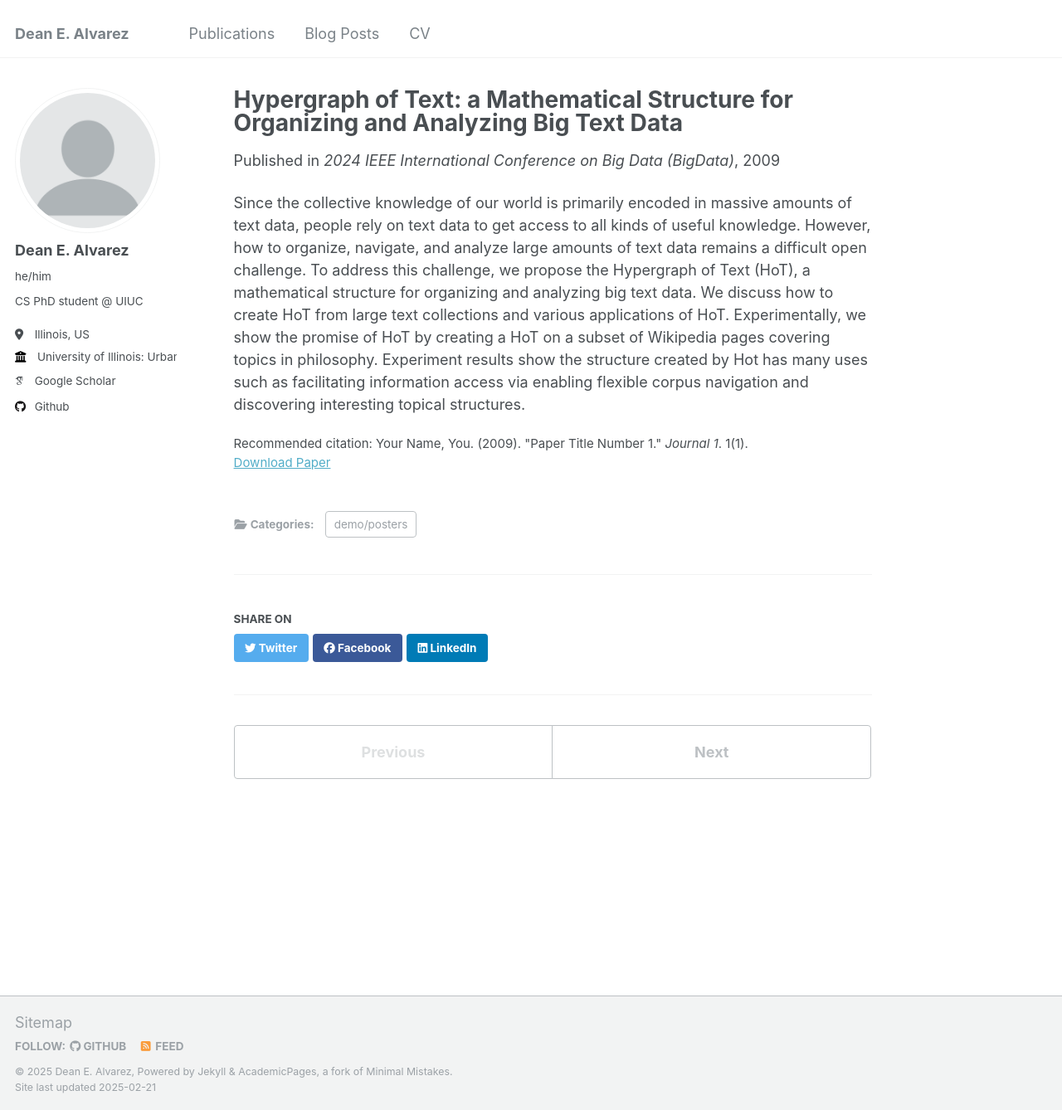
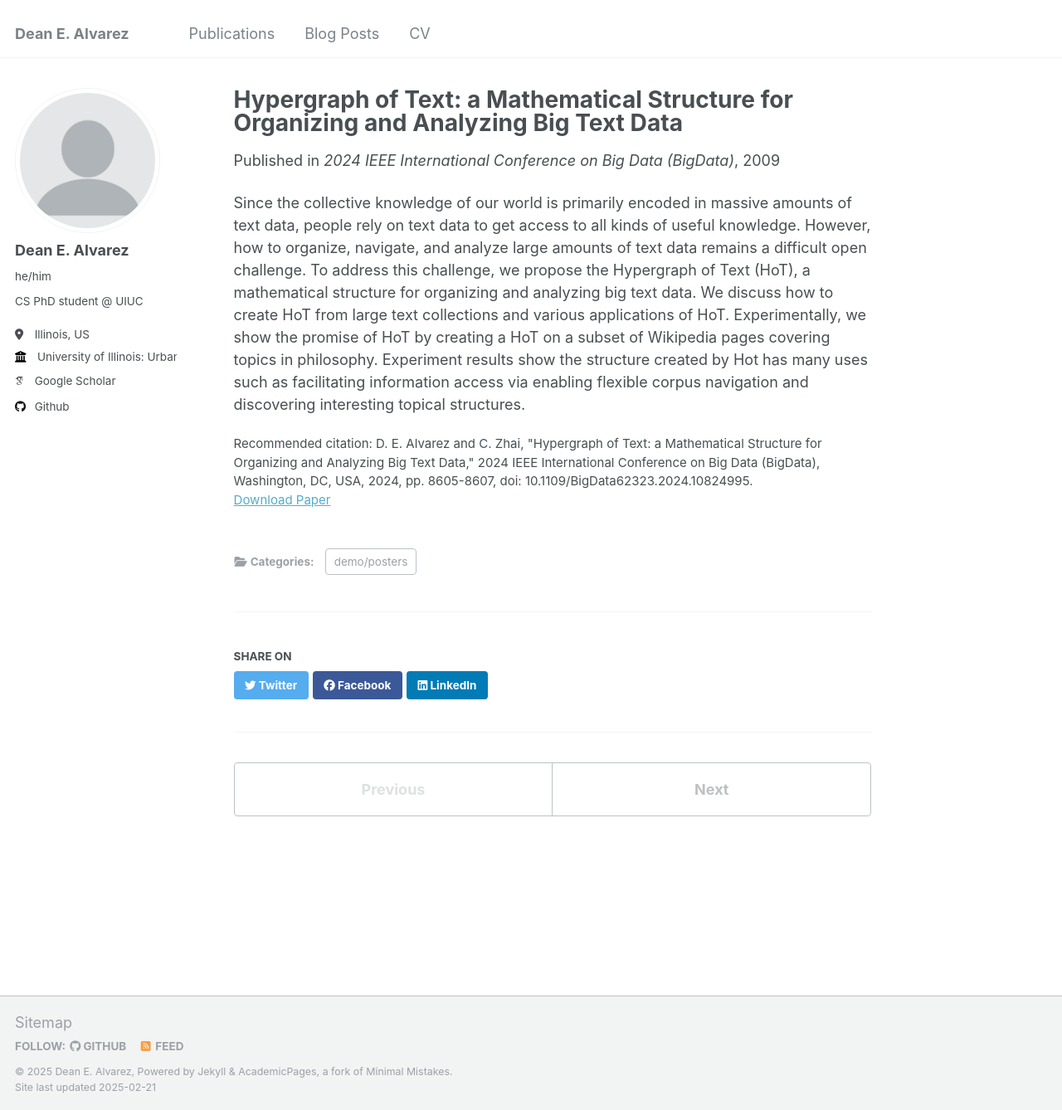
Before and after one commit to DeanAlvarez/DeanAlvarez.github.io, a Jekyll site: the page built from _publications/2024-12-HoT.md, in a window 1280 px wide and 1338 px high. Shown: the whole window at 83% size. Built offline with Jekyll 4.4.1, drawn with Linux system fonts in a browser that asks for light colours; some web fonts are replaced.

Commit message:
citation for hot

```diff
--- a/_config.yml
+++ b/_config.yml
@@ -81,10 +81,10 @@ publication_category:
     title: 'Journal Articles'
   conferences:
     title: 'Conference Papers'
+  demo/posters:
+    title: "Demos and Posters"
   preprint:
     title: 'Preprints'
-  demo/posters:
-    title: "Demos and Posters"
 
 # Site Settings
 teaser                   :  # filename of teaser fallback teaser image placed in /images/, .e.g. "500x300.png"
--- a/_publications/2024-12-HoT.md
+++ b/_publications/2024-12-HoT.md
@@ -7,7 +7,7 @@ excerpt: 'In this paper we propose Hypergraph of Text (HoT), a novel mathmatical
 date: 2009-10-01
 venue: '2024 IEEE International Conference on Big Data (BigData)'
 paperurl: 'https://ieeexplore.ieee.org/abstract/document/10824995'
-citation: 'Your Name, You. (2009). &quot;Paper Title Number 1.&quot; <i>Journal 1</i>. 1(1).'
+citation: 'D. E. Alvarez and C. Zhai, "Hypergraph of Text: a Mathematical Structure for Organizing and Analyzing Big Text Data," 2024 IEEE International Conference on Big Data (BigData), Washington, DC, USA, 2024, pp. 8605-8607, doi: 10.1109/BigData62323.2024.10824995.'
 ---
 
 Since the collective knowledge of our world is primarily encoded in massive amounts of text data, people rely on text data to get access to all kinds of useful knowledge. However, how to organize, navigate, and analyze large amounts of text data remains a difficult open challenge. To address this challenge, we propose the Hypergraph of Text (HoT), a mathematical structure for organizing and analyzing big text data. We discuss how to create HoT from large text collections and various applications of HoT. Experimentally, we show the promise of HoT by creating a HoT on a subset of Wikipedia pages covering topics in philosophy. Experiment results show the structure created by Hot has many uses such as facilitating information access via enabling flexible corpus navigation and discovering interesting topical structures.
```
